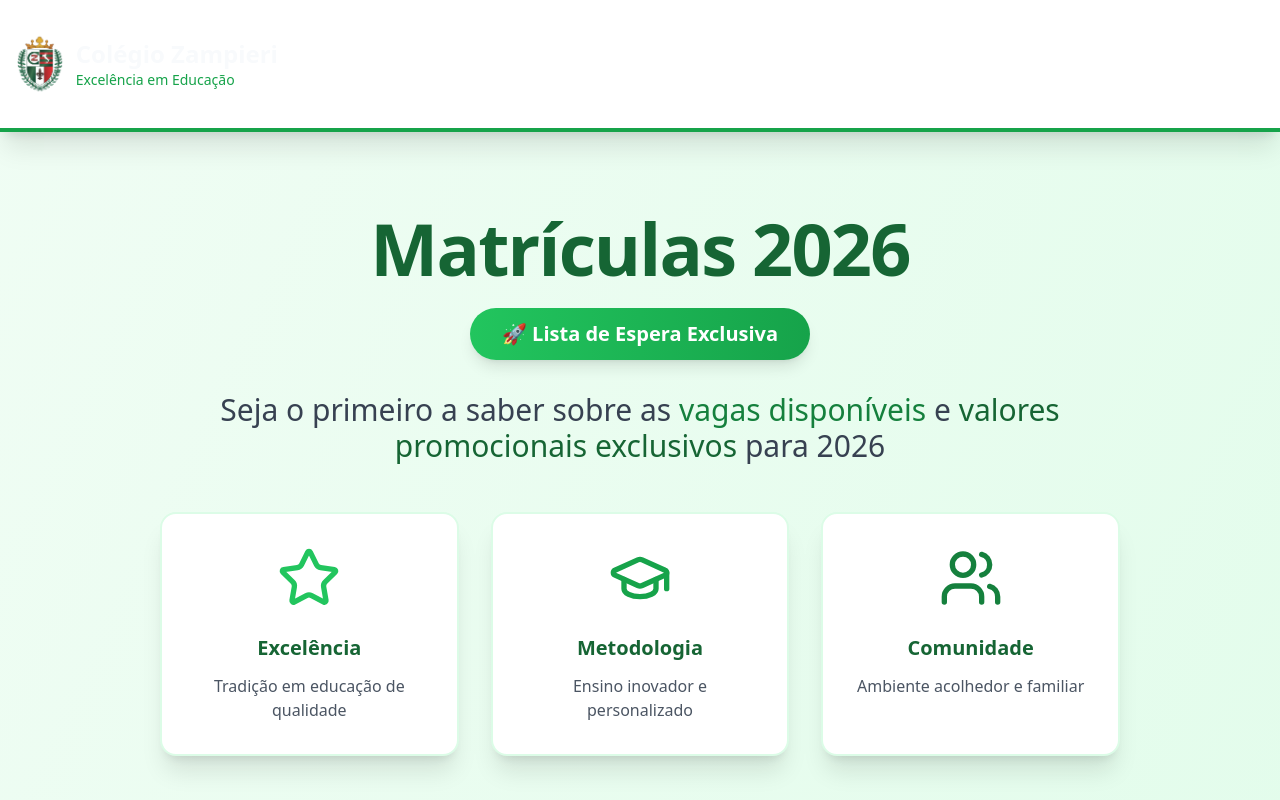
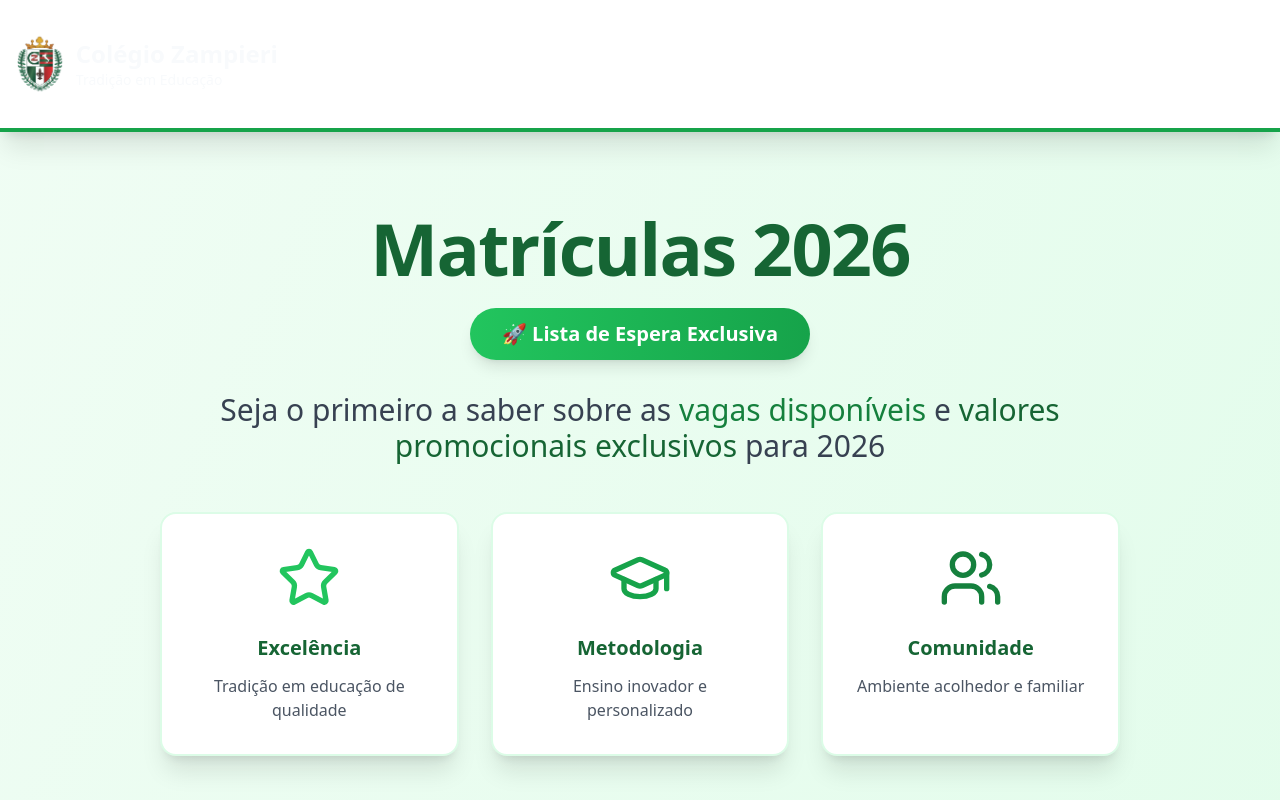
Before and after one commit to alezlopez/zampieri-futuro-inscricao-landing, a React (Vite) app: page / in a window 1280 px wide. Shown: the top 800 px of the page. Built offline with nearby package versions, Linux system fonts and the light colour scheme.

Commit message:
Visual edit in Lovable
Edited UI in Lovable

```diff
--- a/src/components/ZampieriLogo.tsx
+++ b/src/components/ZampieriLogo.tsx
@@ -7,7 +7,7 @@ const ZampieriLogo = ({
       <img src="/lovable-uploads/8716b73d-60f6-4f0f-90ed-3e99b3ba6105.png" alt="Brasão Colégio Zampieri" className="h-16 w-auto" />
       <div className="text-left">
         <h1 className="text-2xl font-bold text-slate-50">Colégio Zampieri</h1>
-        <p className="text-sm text-green-600">Excelência em Educação</p>
+        <p className="text-sm text-slate-50">Tradição em Educação</p>
       </div>
     </div>;
 };
```
